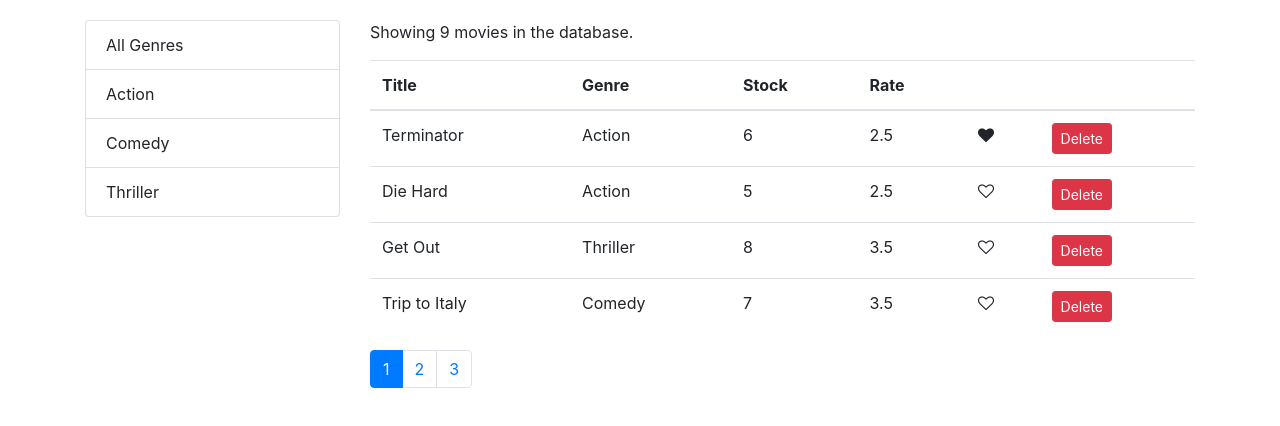
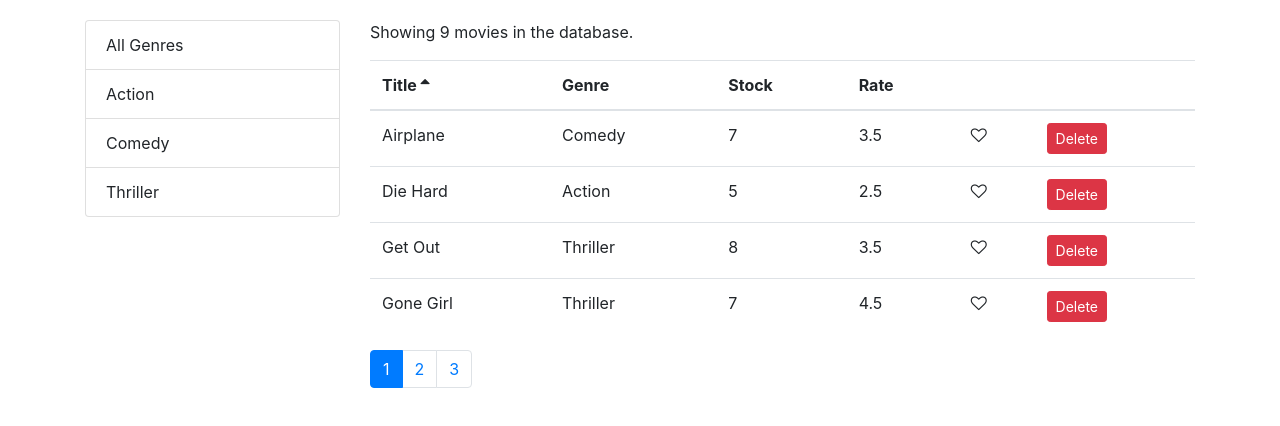
Before and after one commit to htalat/friendly-spork, a React (Create React App) app: page /movies in a window 1280 px wide. Shown: the top 426 px of the page. Built offline with nearby package versions, Linux system fonts and the light colour scheme.

Commit message:
add sorting and code cleanup

```diff
--- /dev/null
+++ b/src/common/table.jsx
@@ -0,0 +1,25 @@
+import React from 'react'
+import TableHeader from './tableHeader';
+import TableBody from './tableBody';
+
+const Table = ({ columns, sortColumn, onSort, data }) =>{
+
+    return (
+        <table className="table">
+
+        <TableHeader
+            columns={columns}
+            sortColumn={sortColumn}
+            onSort={onSort}
+        />
+
+        <TableBody
+            data={data}
+            columns={columns}
+        />
+
+        </table>
+    );
+}
+
+export default Table;
--- /dev/null
+++ b/src/common/tableBody.jsx
@@ -0,0 +1,30 @@
+import React, { Component } from 'react';
+import _ from 'lodash';
+
+class TableBody extends Component {
+
+    state = {};
+
+    renderCell = (item, column) =>{
+        if(column.content) return column.content(item);
+
+        return _.get(item, column.path)
+    }
+
+    render(){
+
+        const { data, columns } = this.props;
+
+        return (
+            <tbody>
+                {data.map(item =>(
+                    <tr key={item._id}>
+                        { columns.map((column,c)=> <td key={c}> {this.renderCell(item, column)}</td>)}
+                    </tr>
+                ))}
+            </tbody>
+        )
+    }
+}
+
+export default TableBody;
--- /dev/null
+++ b/src/common/tableHeader.jsx
@@ -0,0 +1,51 @@
+import React, { Component } from 'react';
+
+class TableHeader extends Component {
+
+    raiseSort =  path =>{
+        const sortColumn = {...this.props.sortColumn};
+        if (sortColumn.path === path)
+            sortColumn.order = (sortColumn.order === 'asc') ? 'desc' : 'asc';
+        else{
+            sortColumn.path = path;
+            sortColumn.order = 'asc';
+        }
+        this.props.onSort(sortColumn);
+    }
+
+    renderSortIcon = column =>{
+
+        const { sortColumn } = this.props;
+
+        if(column.path !== sortColumn.path)
+            return null;
+
+        if(sortColumn.order === 'asc')
+            return <i className="fa fa-sort-asc"></i>
+
+        return <i className="fa fa-sort-desc"></i>
+    }
+
+    render(){
+
+        const { columns } = this.props;
+
+        return (
+            <thead>
+                <tr>
+                    { columns.map(column => (
+                        <th
+                            className="clickable"
+                            key={column.path || column.key}
+                            onClick={() => this.raiseSort(column.path)}
+                        >
+                            {column.label} {this.renderSortIcon(column)}
+                        </th>
+                    ))}
+                </tr>
+            </thead>
+        )
+    }
+}
+
+export default TableHeader;
--- a/src/components/movies.jsx
+++ b/src/components/movies.jsx
@@ -1,10 +1,11 @@
 import React, { Component } from 'react';
 import { getMovies } from '../services/fakeMovieService';
 import { getGenres } from '../services/fakeGenreService';
-import Like from '../common/like';
 import Pagination from '../common/pagination';
 import ListGroup from '../common/listGroup';
 import { paginate } from '../utils/paginate';
+import MoviesTable from './moviesTable';
+import _ from 'lodash';
 
 export default class movies extends Component {
 
@@ -13,6 +14,7 @@
         genres: [],
         pageSize: 4,
         currentPage: 1,
+        sortColumn: { path: 'title', order: 'asc'}
     }
 
     componentDidMount() {
@@ -36,6 +38,11 @@
         this.setState({ movies });
     }
 
+    handleSort = sortColumn =>{
+
+        this.setState({ sortColumn });
+    }
+
     handlePageChange = (page) =>{
         this.setState({ currentPage: page})
     }
@@ -44,18 +51,40 @@
         this.setState({ selectedGenre: genre, currentPage: 1 });
     }
 
+    getPageData = () =>{
+
+        const {
+            pageSize,
+            currentPage,
+            selectedGenre,
+            sortColumn,
+            movies: allMovies
+        } = this.state;
+
+        const filteredMovies = selectedGenre && selectedGenre._id !== -1 ? allMovies.filter(m => m.genre._id === selectedGenre._id) : allMovies;
+
+        const sorted = _.orderBy(filteredMovies, [sortColumn.path], [sortColumn.order]);
+
+        const movies = paginate(sorted, currentPage, pageSize);
+
+        return { totalCount: filteredMovies.length, data: movies };
+    }
+
     render() {
 
         let count = this.state.movies.length;
 
-        const { pageSize, currentPage, selectedGenre, movies: allMovies } = this.state;
+        const {
+            pageSize,
+            currentPage,
+            sortColumn
+        } = this.state;
 
         if(count === 0){
             return <p>There are no movies in the database</p>
         }
 
-        const filteredMovies = selectedGenre && selectedGenre._id !== -1 ? allMovies.filter(m => m.genre._id === selectedGenre._id) : allMovies;
-        const movies = paginate(filteredMovies, currentPage, pageSize);
+        const {totalCount, data: movies} = this.getPageData();
 
         return (
             <div className="row">
@@ -67,35 +96,16 @@
                     />
                 </div>
                 <div className="col">
-                    <p>Showing {filteredMovies.length} movies in the database.</p>
-                    <table className="table">
-                        <thead>
-                            <tr>
-                                <th>Title</th>
-                                <th>Genre</th>
-                                <th>Stock</th>
-                                <th>Rate</th>
-                                <th></th>
-                                <th></th>
-                            </tr>
-                        </thead>
-                        <tbody>
-                            {
-                                movies.map(movie =>(
-                                    <tr key={movie._id}>
-                                        <td>{movie.title}</td>
-                                        <td>{movie.genre.name}</td>
-                                        <td>{movie.numberInStock}</td>
-                                        <td>{movie.dailyRentalRate}</td>
-                                        <td> <Like liked={movie.liked} onClick={() => this.handleLike(movie)}/></td>
-                                        <td><button onClick={ () => this.handleDelete(movie)} className="btn btn-danger btn-sm">Delete</button></td>
-                                    </tr>
-                                ))
-                            }
-                        </tbody>
-                    </table>
+                    <p>Showing {totalCount} movies in the database.</p>
+                    <MoviesTable
+                        movies={movies}
+                        sortColumn={sortColumn}
+                        onLike={this.handleLike}
+                        onDelete={this.handleDelete}
+                        onSort={this.handleSort}
+                    />
                     <Pagination
-                        itemsCount={filteredMovies.length}
+                        itemsCount={totalCount}
                         pageSize={pageSize}
                         currentPage={currentPage}
                         onPageChange={this.handlePageChange}
--- /dev/null
+++ b/src/components/moviesTable.jsx
@@ -0,0 +1,42 @@
+import React, { Component } from 'react';
+import Like from '../common/like';
+import Table from '../common/table';
+
+class MoviesTable extends Component {
+
+    columns = [
+        { path: 'title', label: 'Title'},
+        { path: 'genre.name', label: 'Genre'},
+        { path: 'numberInStock', label: 'Stock'},
+        { path: 'dailyRentalRate', label: 'Rate'},
+        { key: 'like', content: movie => <Like liked={movie.liked} onClick={() => this.props.onLike(movie)}/> },
+        { key: 'delete', content:  movie => <button onClick={ () => this.props.onDelete(movie)} className="btn btn-danger btn-sm">Delete</button> },
+    ]
+
+    raiseSort =  path =>{
+        const sortColumn = {...this.props.sortColumn};
+        if (sortColumn.path === path)
+            sortColumn.order = (sortColumn.order === 'asc') ? 'desc' : 'asc';
+        else{
+            sortColumn.path = path;
+            sortColumn.order = 'asc';
+        }
+        this.props.onSort(sortColumn);
+    }
+
+    render(){
+
+        const { movies, onSort, sortColumn } = this.props;
+
+        return (
+            <Table
+                columns={this.columns}
+                data={movies}
+                sortColumn={sortColumn}
+                onSort={onSort}
+            />
+        );
+    }
+}
+
+export default MoviesTable;
--- a/src/index.css
+++ b/src/index.css
@@ -17,3 +17,6 @@
   padding: 20px 0 0 0;
   font-family: sans-serif;
 }
+.clickable {
+  cursor: pointer;
+}
```
